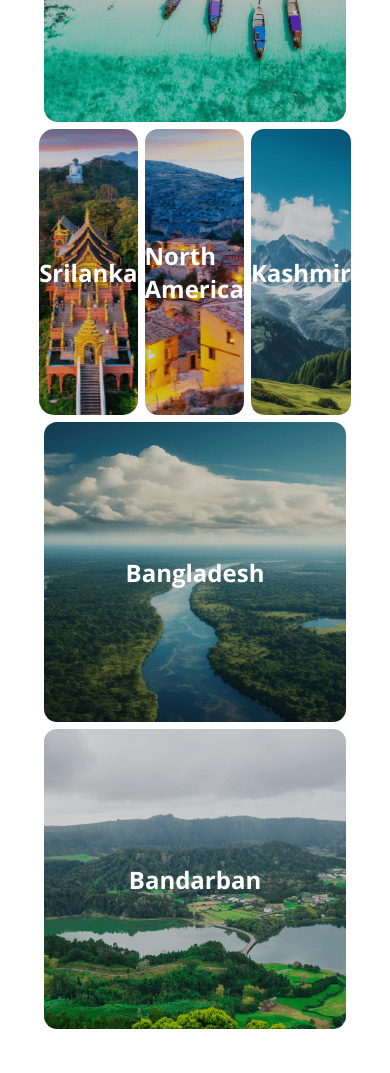
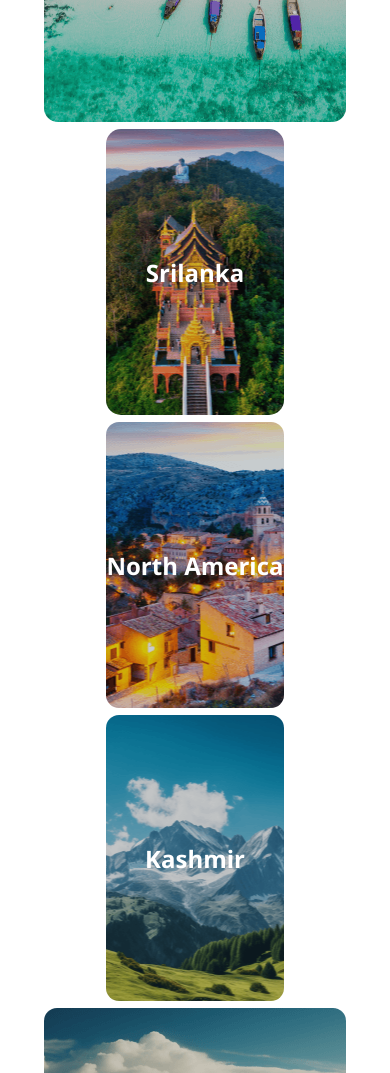
Before and after one commit to masuma-riya/first-travel-web, a plain HTML site: page index.html in a window 390 px wide. Shown: the part 2640-3713 px from the top of the page. Drawn offline with nearby package versions, Linux system fonts and the light colour scheme.

Commit message:
added responsive

```diff
--- a/index.html
+++ b/index.html
@@ -93,7 +93,7 @@
       <h2>Indonesia</h2>
 </div>
 </div>
-      <div class="destinition-imgs">
+      <div class="destination-imgs">
       <div class="destination-third-img">
       <h2>Srilanka</h2>
 </div>
--- a/styles/assignment.css
+++ b/styles/assignment.css
@@ -284,7 +284,7 @@ flex-shrink: 0;
   background-repeat: no-repeat;
 }
 
-.destinition-imgs {
+.destination-imgs {
   display: flex;
   margin-top: 7px;
   gap: 7px;
--- a/styles/responsive.css
+++ b/styles/responsive.css
@@ -98,7 +98,7 @@ button.btn {
     flex-direction: column;
 }
 
-.destination-imags {
+.destination-imgs {
     display: grid;
     grid-template-columns: (repeat 1, 1fr);
 }
```
